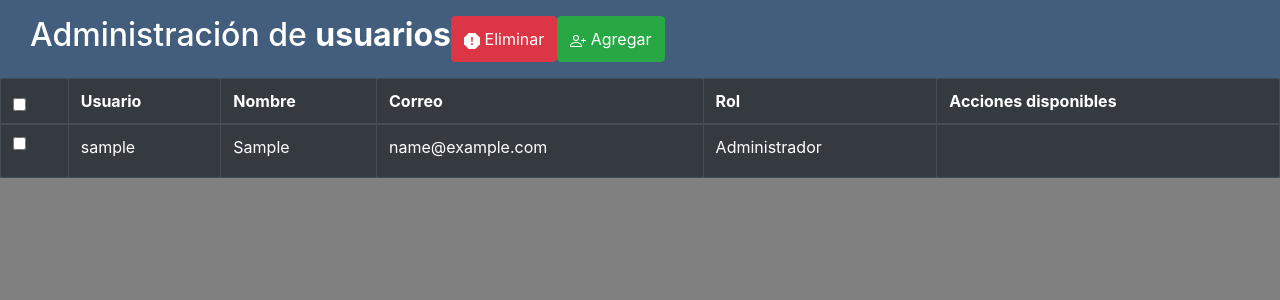
After one commit to slalbertojesus/desarrolloweb, a Django app: template accounts/templates/accounts/accounts_crud.html in a window 1280 px wide. The commit adds this page. Shown: the top 300 px of the page. Run offline with Django 3.2, Linux system fonts and the light colour scheme; the template is opened without the code that fills it: values that come from a table or form of the project are taken from there, others are empty; tables that the repository leaves empty hold one stand-in row (values such as "Sample post"); some libraries are stand-ins or nearby versions.

Commit message:
Se añadió inicio para administración de usuarios

```diff
--- /dev/null
+++ b/accounts/static/accounts/accounts_crud.css
@@ -0,0 +1,5 @@
+.table-title {
+    background: #435d7d;
+    color: #fff;
+    padding: 16px 30px;
+}
--- /dev/null
+++ b/accounts/templates/accounts/accounts_crud.html
@@ -0,0 +1,62 @@
+{% extends 'accounts/base.html' %}
+
+{% load static %}
+
+{% block title %}Administración de usuarios{% endblock %}
+
+{% block style_base %}
+<link rel="stylesheet" type="text/css" href="{% static 'accounts/accounts_crud.css' %}">
+{% endblock %}
+
+{% block real_content %}
+    <div class="table-title">
+        <nav class="nav nav-pills nav-fill">
+            <H2>Administración de <b>usuarios</b> </H2>
+            <button type="button" class="btn btn-danger">
+                <svg class="bi bi-exclamation-octagon-fill" width="1em" height="1em" viewBox="0 0 16 16" fill="currentColor" xmlns="http://www.w3.org/2000/svg">
+                    <path fill-rule="evenodd" d="M11.46.146A.5.5 0 0011.107 0H4.893a.5.5 0 00-.353.146L.146 4.54A.5.5 0 000 4.893v6.214a.5.5 0 00.146.353l4.394 4.394a.5.5 0 00.353.146h6.214a.5.5 0 00.353-.146l4.394-4.394a.5.5 0 00.146-.353V4.893a.5.5 0 00-.146-.353L11.46.146zM8 4a.905.905 0 00-.9.995l.35 3.507a.552.552 0 001.1 0l.35-3.507A.905.905 0 008 4zm.002 6a1 1 0 100 2 1 1 0 000-2z" clip-rule="evenodd"/>
+                  </svg>
+                  Eliminar</button>
+            <button type="button" class="btn btn-success">
+                <svg class="bi bi-person-plus" width="1em" height="1em" viewBox="0 0 16 16" fill="currentColor" xmlns="http://www.w3.org/2000/svg">
+                    <path fill-rule="evenodd" d="M11 14s1 0 1-1-1-4-6-4-6 3-6 4 1 1 1 1h10zm-9.995-.944v-.002.002zM1.022 13h9.956a.274.274 0 00.014-.002l.008-.002c-.001-.246-.154-.986-.832-1.664C9.516 10.68 8.289 10 6 10c-2.29 0-3.516.68-4.168 1.332-.678.678-.83 1.418-.832 1.664a1.05 1.05 0 00.022.004zm9.974.056v-.002.002zM6 7a2 2 0 100-4 2 2 0 000 4zm3-2a3 3 0 11-6 0 3 3 0 016 0zm4.5 0a.5.5 0 01.5.5v2a.5.5 0 01-.5.5h-2a.5.5 0 010-1H13V5.5a.5.5 0 01.5-.5z" clip-rule="evenodd"/>
+                    <path fill-rule="evenodd" d="M13 7.5a.5.5 0 01.5-.5h2a.5.5 0 010 1H14v1.5a.5.5 0 01-1 0v-2z" clip-rule="evenodd"/>
+                  </svg>
+                Agregar</button>
+          </nav>
+    </div>
+        <table class="table table-bordered table-dark">
+            {% for account in accounts %}
+            {% if forloop.first %}
+            <thead class="thead-dark">
+                <tr>
+                    <th scope="col">
+                        <input type="checkbox" id="checkbox" name="get-all" value="check-all">
+                    </th>
+                    <th scope="col">Usuario</th>
+                    <th scope="col">Nombre</th>
+                    <th scope="col">Correo</th>
+                    <th scope="col">Rol</th>
+                    <th scope="col">Acciones disponibles</th>
+                </tr>
+            </thead>
+            {% endif %}
+            <tr>
+                <td>
+                <input type="checkbox" id="checkbox" name='{{ account.username }}' value="check-all">
+                <td>{{ account.username }}</td>
+                <td>{{ account.first_name}}</td>
+                <td>{{ account.email }}</td>
+                {% if account.is_superuser ==  False %}
+                <td> Invitado</td>
+                {% else %}
+                <td> Administrador</td>
+                {% endif %}
+                <td>
+                    <i class="material-icons" data-toggle="tooltip" title="Edit">&#xE254;</i>
+                    <i class="material-icons" data-toggle="tooltip" title="Delete">&#xE872;</i>
+                </td>
+            </tr>
+            {% endfor %}
+        </table>
+{% endblock %}
--- a/accounts/templates/accounts/base.html
+++ b/accounts/templates/accounts/base.html
@@ -1,14 +1,19 @@
 {% load static %}
 
 <html>
+
 <head>
     <meta charset="UTF-8">
     <link rel="stylesheet" href="https://stackpath.bootstrapcdn.com/bootstrap/4.4.1/css/bootstrap.min.css"
         integrity="sha384-Vkoo8x4CGsO3+Hhxv8T/Q5PaXtkKtu6ug5TOeNV6gBiFeWPGFN9MuhOf23Q9Ifjh" crossorigin="anonymous">
     <link rel="stylesheet" type="text/css" href="{% static 'accounts/style.css' %}">
     <link rel="stylesheet" type="text/css" href="{% static 'accounts/password_reset.css' %}">
+    <link rel="stylesheet" href="https://fonts.googleapis.com/icon?family=Material+Icons">
+    <title>{% block title %}{% endblock %}</title>
+        {% block style_base %}
+        {% endblock %}
+</head>
 
-    </head>
 <body>
     {% block content %}
 
@@ -17,7 +22,7 @@
     {% if user.is_authenticated %}
     <header>
         <nav class="navbar navbar-expand-lg navbar-light bg-light">
-                    <a class="navbar-brand" href="#">Gestión de Actividades de Centro de Investigación e Innovación en Educación
+            <a class="navbar-brand" href="{% url 'accounts:home' %}">Gestión de Actividades de Centro de Investigación e Innovación en Educación
                 Superior</a>
             <button class="navbar-toggler" type="button" data-toggle="collapse" data-target="#navbarNav"
                 aria-controls="navbarNav" aria-expanded="false" aria-label="Toggle navigation">
@@ -28,7 +33,7 @@
 
                     {% if user.is_superuser %}
                     <li class="nav-item">
-                                <a class="nav-link" href="{% url 'accounts:register' %}">Registrar</a>
+                        <a class="nav-link" href="{% url 'accounts:accounts' %}">Cuentas de invitado</a>
                     </li>
                     {% endif %}
                     <li class="nav-item">
@@ -43,8 +48,8 @@
     {% endif %}
 
     {% endblock %}
+
     {% block real_content %}
-
 
     {% endblock %}
 
--- a/accounts/urls.py
+++ b/accounts/urls.py
@@ -9,6 +9,7 @@ from .views import (
 	activation_view,
 	restore_password_view,
 	restore_password_key_view,
+	accounts_view,
 )
 
 app_name = 'accounts'
@@ -19,6 +20,7 @@ urlpatterns = [
 	path('register/', display_register, name="register"),
 	path('restore-password/', restore_password_view, name="restore"),
 	path('logout/', logout_user, name="logout"),
+	path('accounts/', accounts_view, name="accounts"),
 	path('accounts/activate/<activation_key_provided>', activation_view, name="activation"),
 	path('reset-link/<password_key_provided>', restore_password_key_view, name="passwordkey"),
 ]
--- a/accounts/views.py
+++ b/accounts/views.py
@@ -130,6 +130,11 @@ def restore_password_key_view(request, password_key_provided):
     context = {'form':form, "message": message}
     return render(request, 'accounts/password_forgotten.html', context)
 
+#Needs to be authenticated
+def accounts_view(request):
+    accounts = User.objects.all()
+    context = {'accounts':accounts}
+    return render(request, 'accounts/accounts_crud.html', context)
 
 
 def logout_user(request):
```
Lines whose indentation alone changed are shown as unchanged.
